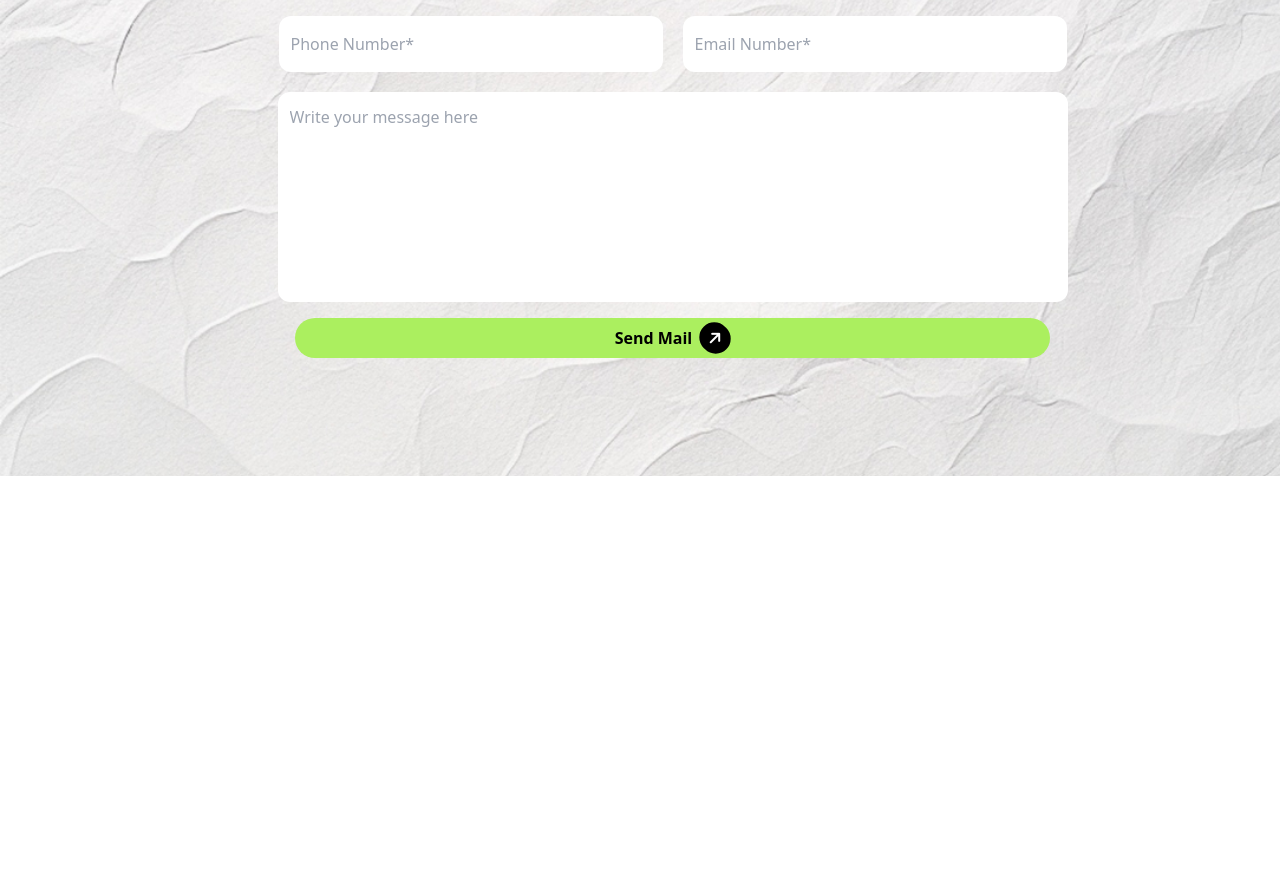
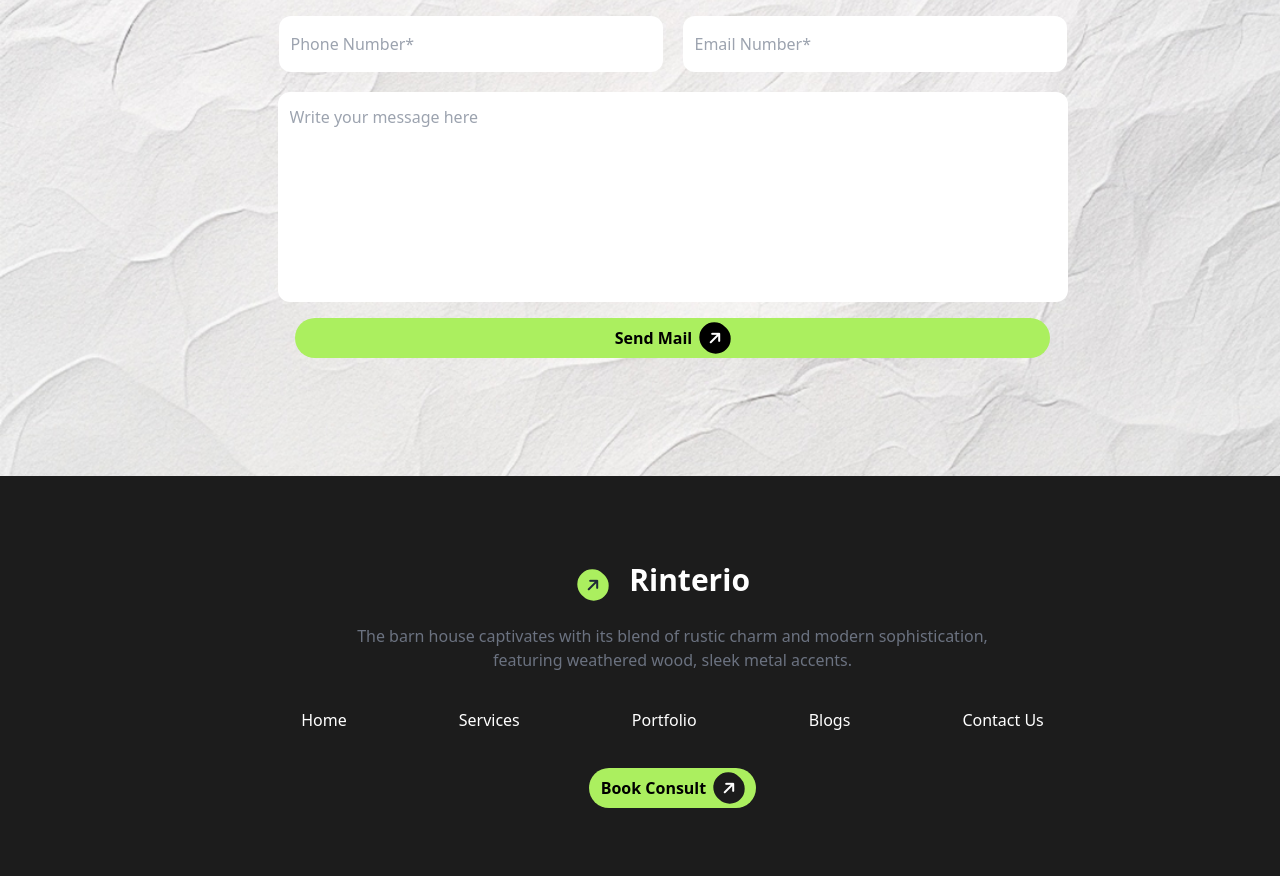
Before and after one commit to Argha-nobody/Assignment-03, a plain HTML site: page index.html in a window 1280 px wide. Shown: the part 3026-3902 px from the top of the page. Before the commit the page ends 3502 px from the top, so only its background shows below. Drawn offline with nearby package versions, Linux system fonts and the light colour scheme.

Commit message:
final-section-done

```diff
--- a/index.html
+++ b/index.html
@@ -20,6 +20,11 @@
         .second-page-color
         {
             background-color: #F4F4F4;
+        }
+
+        .footer-color
+        {
+          background-color: #1C1C1C;
         }
 
       </style>
@@ -353,6 +358,43 @@
     </main>
 
 
+    <!-- FOOTER SECTION  -->
+
+
+    <footer class="lg:w-[1345px] lg:h-[400px] footer-color">
+
+      <div class=" text-center  ">
+
+            <i class="fa fa-arrow-right first custom-primary -rotate-45 rounded-3xl p-2 "></i>
+            <a class=" mt-20 btn btn-ghost text-3xl font-bold text-white"> Rinterio </a>
+
+        <p class="mt-5 text-gray-500 font-normal"> The barn house captivates with its blend of rustic charm and modern sophistication, <br> featuring weathered wood, sleek metal accents. </p>
+      </div>
+
+      <div class="text-center mt-5 flex flex-col lg:flex-row justify-center ">
+
+        <div class="navbar-center  ">
+          <ul class=" flex flex-col lg:flex-row menu menu-horizontal text-center lg:px-1 px-40 text-base text-white   gap-5 lg:gap-20">
+            <li><a>Home</a></li>
+            <li><a>Services</a></li>
+            <li><a>Portfolio</a></li>
+            <li><a>Blogs</a></li>
+            <li><a>Contact Us</a></li>
+          </ul>
+        </div>
+
+      </div>
+
+      <div class="text-center mt-5">
+        <button class=" rounded-full custom-primary lg:px-3 px-28 lg:py-1 py-2  text-black lg:font-bold  font-semibold lg:text-base"> Book Consult
+          <i class="fa fa-arrow-right first footer-color text-white -rotate-45 rounded-3xl px-2 py-2 ml-1">
+          </i>
+      </button>
+      </div>
+
+    </footer>
+
+
 
 
 
```
